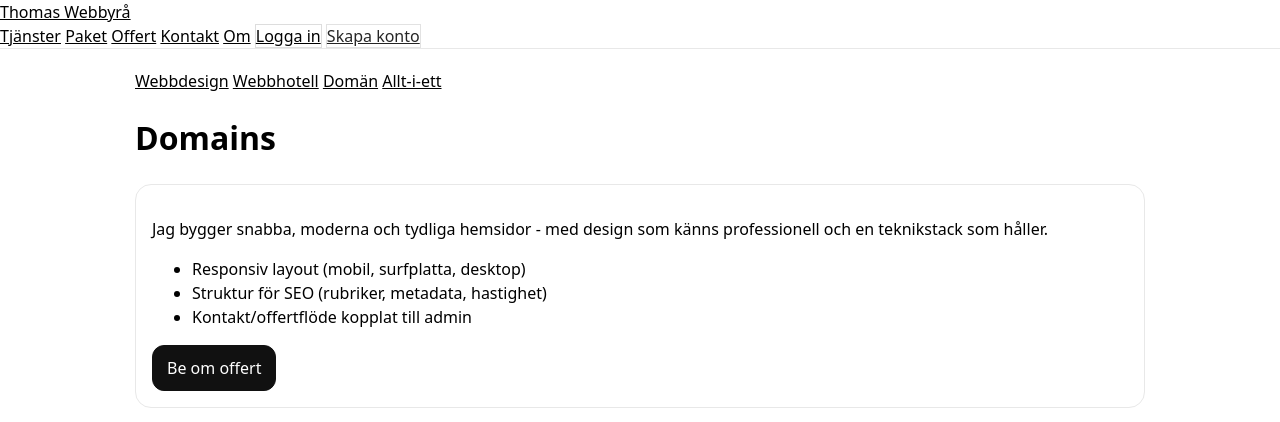
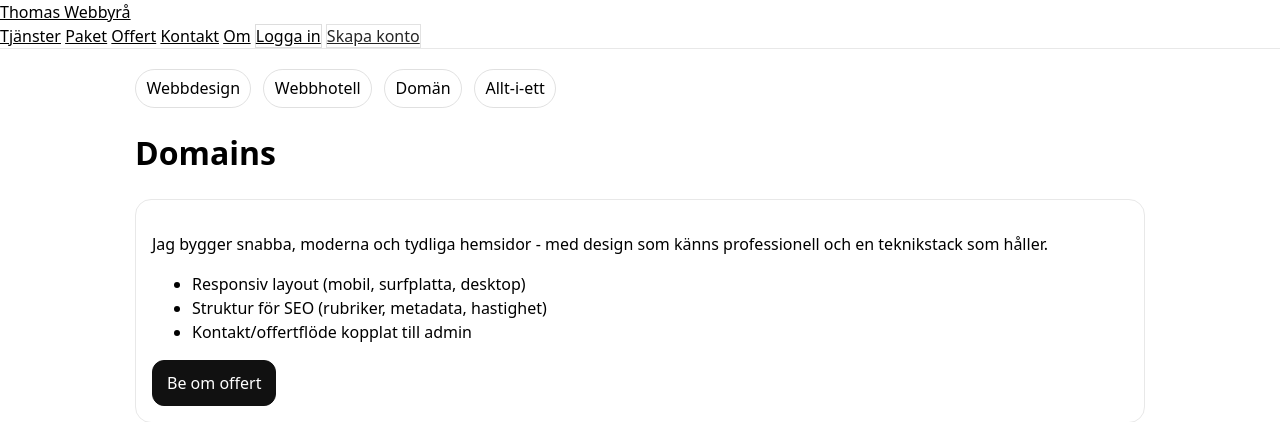
Before and after one commit to creanorcode/thomas_webbyra_public, a Django app: page /tjanster/doman/ in a window 1280 px wide. Shown: the top 422 px of the page. Run offline with Django 5.2, Linux system fonts and the light colour scheme; parts of the project's set-up code (start-up, migrations or seed data) failed here and were passed over.

Commit message:
Style: add subnav styling for service pages

```diff
--- a/static/css/style.css
+++ b/static/css/style.css
@@ -300,3 +300,22 @@ input, select, textarea {
         align-items: flex-start;
     }
 }
+
+/* --- Service sub navigation --- */
+.subnav {
+    display: flex;
+    gap: 0.75rem;
+    flex-wrap: wrap;
+    margin: 0 0 1.25rem;
+}
+
+.subnav a {
+    padding: 0.4rem 0.65rem;
+    border: 1px solid rgba(0,0,0,0.12);
+    border-radius: 999px;
+    text-decoration: none;
+}
+
+.subnav a:hover {
+    border-color: rgba(0,0,0,0.25);
+}
```
